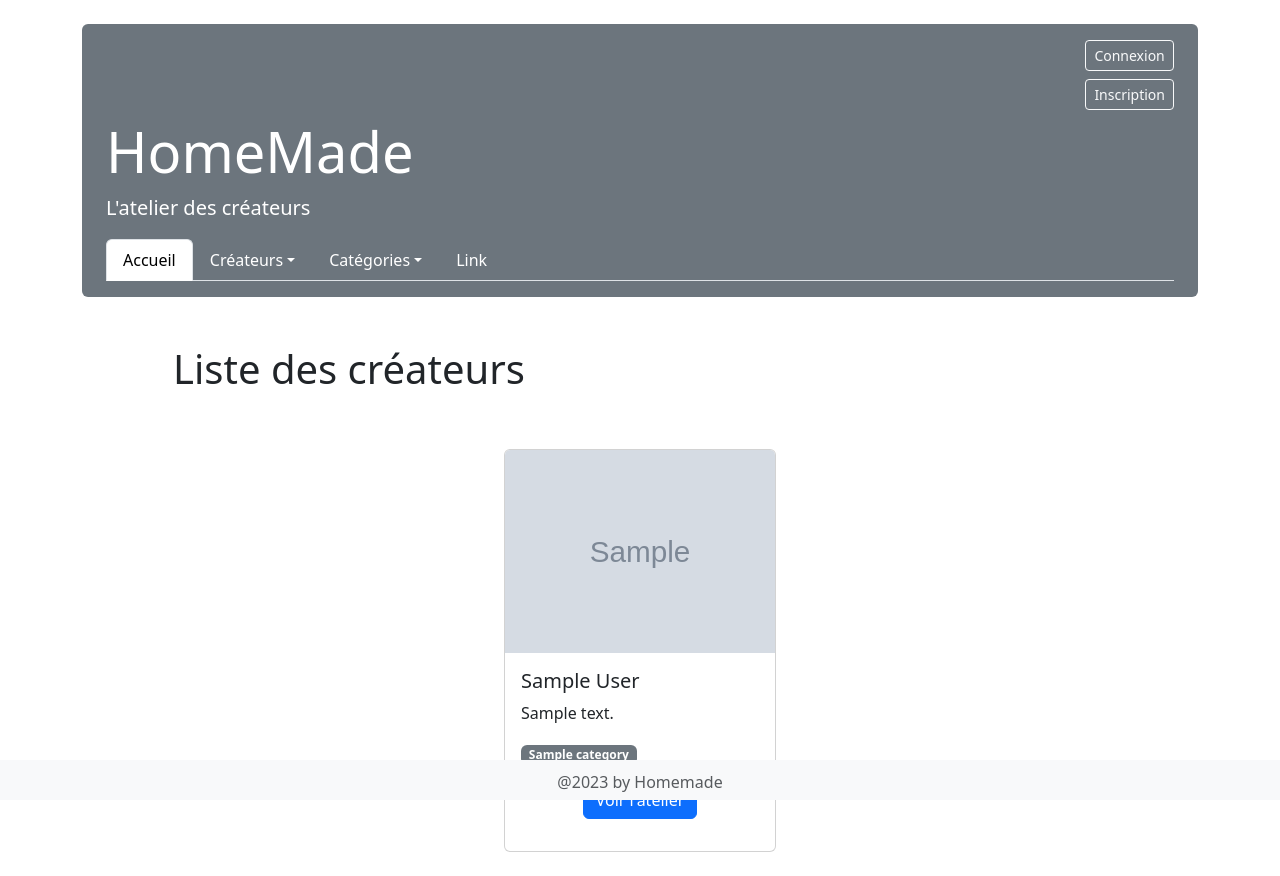
After one commit to edithbdev/Homemade_php8, a PHP site: the page made by src/template/creator/creators.php in a window 1280 px wide. The commit adds this page. Run offline with PHP 8.4, Linux system fonts and the light colour scheme; the template is opened without the code that fills it: most values are stand-ins (such as "Sample title", 1, 10 or a date in 2020); grey boxes marked "Sample" are stand-in pictures; data that the repository does not hold is empty.

Commit message:
feat(creator):added viex creators list

```diff
--- a/dump.sql
+++ b/dump.sql
@@ -62,7 +62,7 @@ INSERT INTO `creator` VALUES
 (1,'nom1','prenom1','brand1','https://randomuser.me/api/portraits/women/92.jpg','peintre.jpg','https://site_perso1','https://facebook.com','https://instagram.com','mail1@free.fr','0102030405','description1','pending','2020-05-01 00:00:00','2020-05-01 00:00:00',NULL),
 (2,'nom2','prenom2','brand2','https://randomuser.me/api/portraits/women/29.jpg','artiste1.jpg',NULL,NULL,'https://instagram.com','mail2@free.fr','0203040506','description2','pending','2020-05-01 00:00:00','2020-05-01 00:00:00',NULL),
 (3,'nom3','prenom3','brand3','https://randomuser.me/api/portraits/men/0.jpg','artiste2.jpg','https://site_perso3','https://facebook.com',NULL,'mail3@gmail.com','0304050607','description3','validated','2020-05-01 00:00:00','2020-05-01 00:00:00',NULL),
-(4,'nom4','prenom4','brand4','https://randomuser.me/api/portraits/women/30.jpg','photographe','https://site_perso4','https://facebook.com','https://instagram.com','mail4@gmail.fr','0601020304','description4','pending','2020-05-01 00:00:00','2020-05-01 00:00:00',NULL),
+(4,'nom4','prenom4','brand4','https://randomuser.me/api/portraits/women/30.jpg','photographe.jpg','https://site_perso4','https://facebook.com','https://instagram.com','mail4@gmail.fr','0601020304','description4','pending','2020-05-01 00:00:00','2020-05-01 00:00:00',NULL),
 (5,'nom5','prenom5','brand5','https://randomuser.me/api/portraits/men/55.jpg','designer.jpg',NULL,'https://facebook.com',NULL,'mail5@free.fr','0602030405','description5','validated','2020-05-01 00:00:00','2020-05-01 00:00:00',NULL),
 (6,'nom6','prenom6','brand6','https://randomuser.me/api/portraits/women/40.jpg','ecrivain.jpg','https://site_perso6',NULL,'https://instagram.com','mail6@free.fr','0603040506','description6','pending','2020-05-01 00:00:00','2020-05-01 00:00:00',NULL),
 (7,'nom7','prenom7','brand7','https://randomuser.me/api/portraits/men/35.jpg','couturier.jpg','https://site_perso7',NULL,'https://instagram.com','mail7@free.fr','0405060708','description7','pending','2020-05-01 00:00:00','2020-05-01 00:00:00',NULL),
--- a/src/Controller/ErrorController.php
+++ b/src/Controller/ErrorController.php
@@ -3,6 +3,7 @@
 namespace App\Controller;
 
 use App\Service\View;
+use App\Controller\BaseController;
 
 /**
  * Gestion des erreurs de l'application
--- a/src/Controller/MainController.php
+++ b/src/Controller/MainController.php
@@ -4,6 +4,7 @@ namespace App\Controller;
 
 use App\Model\Creator;
 use App\Service\View;
+use App\Controller\BaseController;
 
 /**
  * Main Controller
--- a/src/Service/Router.php
+++ b/src/Service/Router.php
@@ -74,6 +74,12 @@ class Router
             "GET|POST",
             "User\ResetPasswordController",
             "resetPassword"
+        ],
+        "creator_creators" => [
+            "creators",
+            "GET",
+            "Creator\CreatorIndexController",
+            "index"
         ],
     ];
 
--- /dev/null
+++ b/src/template/creator/creators.php
@@ -0,0 +1,34 @@
+<?php include __DIR__ . '/../partials/header.php'?>
+
+<section class="row mt-5 mb-5 w-100">
+    <div class="col-6">
+        <h1 class="text-center">Liste des créateurs</h1>
+    </div>
+</section>
+
+<div class="row d-flex justify-content-around">
+<?php if (isset($creators)): ?>
+    <?php foreach ($creators as $key => $creator):
+        ?>
+        <div class="card mb-4 px-0" style="width: 17rem;">
+            <img src="/assets/images/<?=$creator->getImage()?>" class="card-img-top w-100" alt="<?=$creator->getImage()?>">
+            <div class="card-body">
+                <h5 class="card-title"><?=$creator->getFullName()?></h5>
+                <p class="card-text"><?=$creator->getDescription()?></p>
+
+                <?php foreach ($creator->getCategories() as $category): ?>
+                    <?php $categories = explode(',', $category);?>
+                    <?php foreach ($categories as $category): ?>
+                        <a href="/category/<?=$category?>" class="badge bg-secondary"><?=$category?></a>
+                    <?php endforeach;?>
+                <?php endforeach;?>
+                <div class="card-body text-center">
+                <a href="/creator/<?=$creator->getId()?>" class="btn btn-primary text-center">Voir l'atelier</a>
+                </div>
+            </div>
+        </div>
+    <?php endforeach;?>
+<?php endif;?>
+</div>
+
+<?php include __DIR__ . '/../partials/footer.php'?>
--- a/src/template/partials/header.php
+++ b/src/template/partials/header.php
@@ -4,6 +4,7 @@ $loginRoute = View::generateUrl('user_login');
 $registerRoute = View::generateUrl('user_register');
 $logoutRoute = View::generateUrl('user_logout');
 $homeRoute = View::generateUrl('main_index');
+$creatorRoute = View::generateUrl('creator_creators');
 ?>
 <!-- entête du site -->
 <!doctype html>
@@ -81,7 +82,7 @@ $page = $_GET['page'] ?? 'home';
           <li class="nav-item dropdown">
             <a class="nav-link text-white dropdown-toggle" data-bs-toggle="dropdown" href="#" role="button" aria-expanded="false">Créateurs</a>
             <ul class="dropdown-menu">
-              <li><a class="dropdown-item" href="#">Action</a></li>
+              <li><a class="dropdown-item" href="<?= $creatorRoute ?>">Liste des créateurs</a></li>
               <li><a class="dropdown-item" href="#">Another action</a></li>
               <li><a class="dropdown-item" href="#">Something else here</a></li>
               <li>
@@ -93,7 +94,7 @@ $page = $_GET['page'] ?? 'home';
           <li class="nav-item dropdown">
             <a class="nav-link text-white dropdown-toggle" data-bs-toggle="dropdown" href="#" role="button" aria-expanded="false">Catégories</a>
             <ul class="dropdown-menu">
-              <li><a class="dropdown-item" href="#">Action</a></li>
+              <li><a class="dropdown-item" href="#">Liste des catégories</a></li>
               <li><a class="dropdown-item" href="#">Another action</a></li>
               <li><a class="dropdown-item" href="#">Something else here</a></li>
               <li>
```
Also changed, not shown: src/Controller/Creator/CreatorIndexController.php (added, +30 -0 lines), src/Model/Creator.php (+11 -2 lines).
